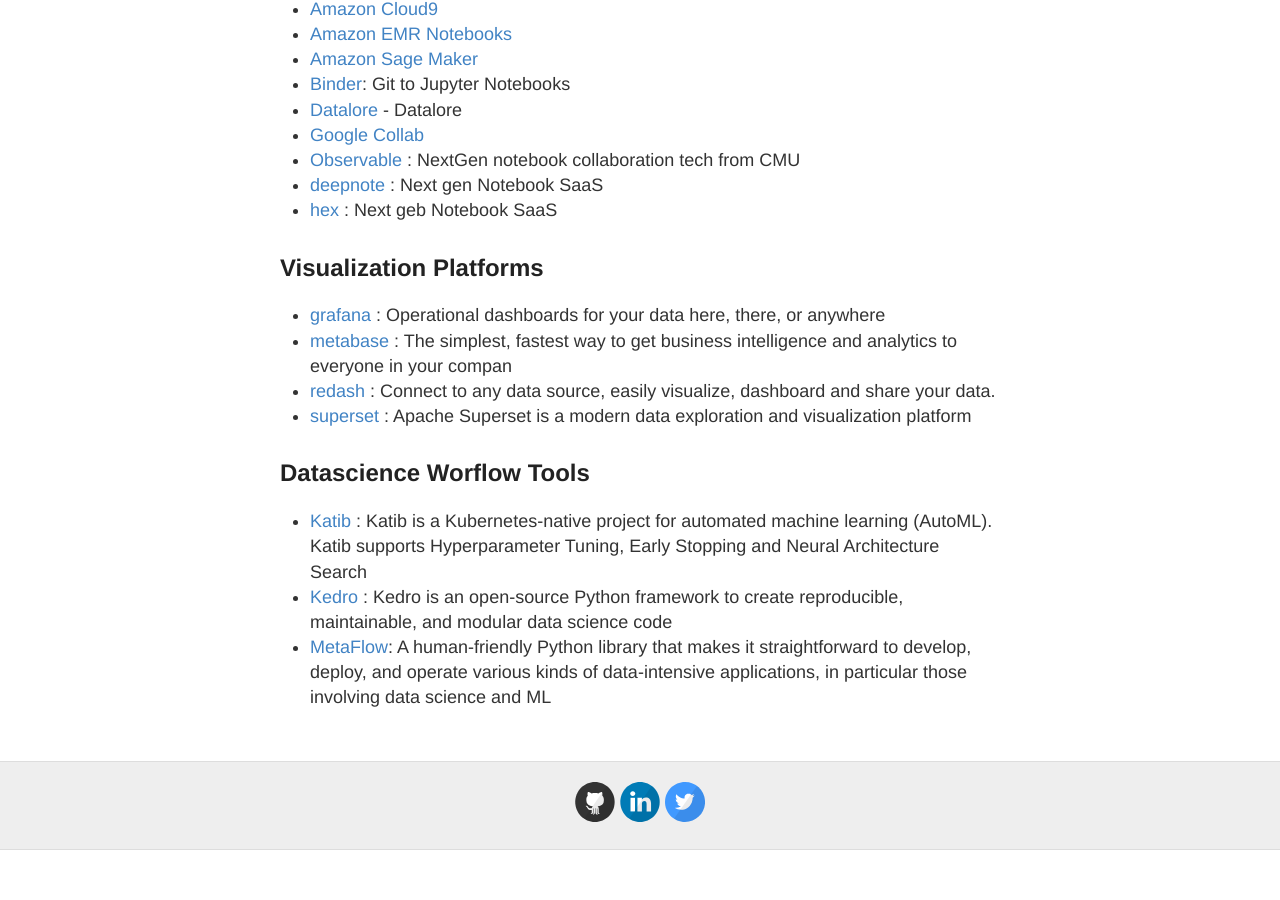
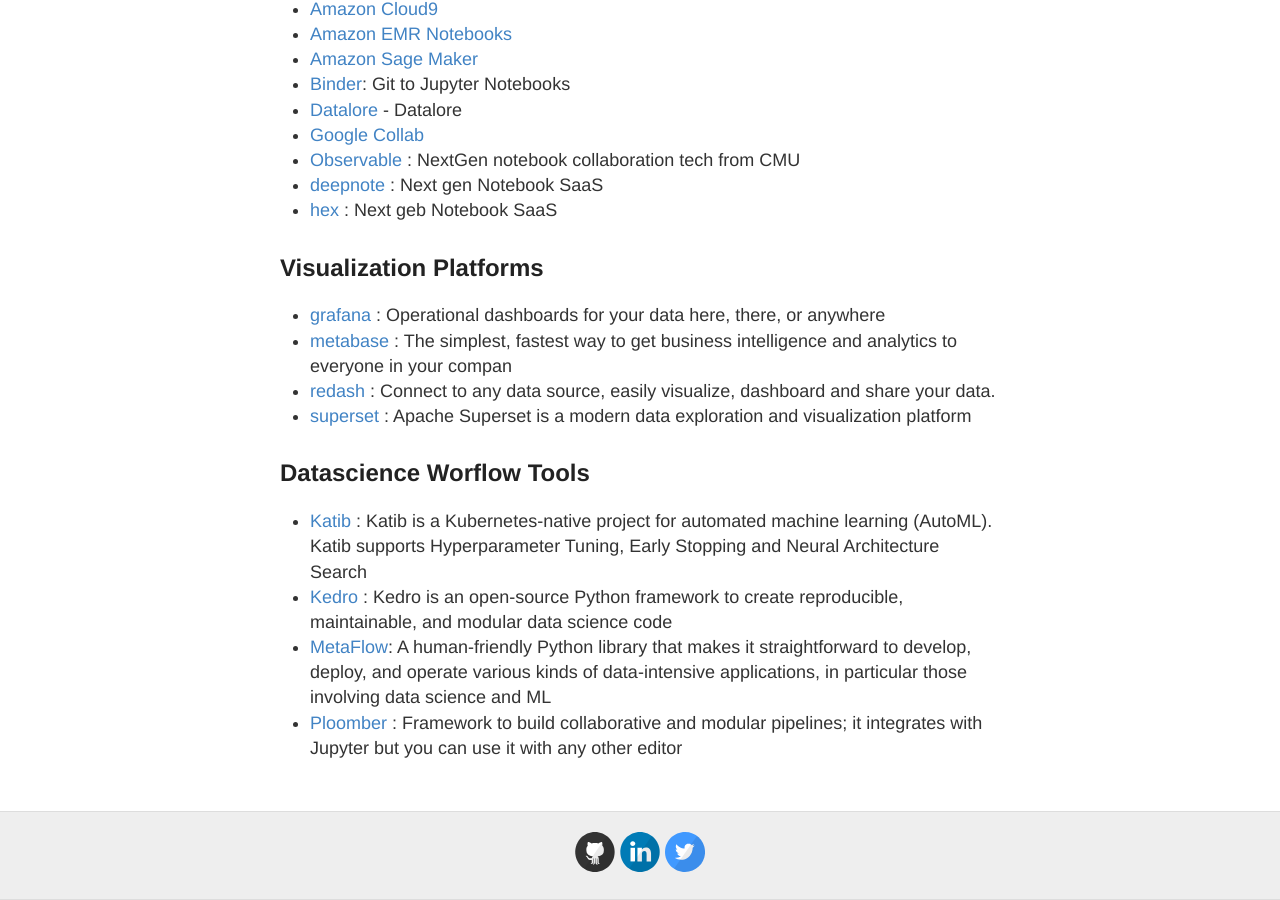
Before and after one commit to stevehenderson/stevehenderson.github.io, a Jekyll site: the page built from datascience.md, in a window 1280 px wide and 900 px high, scrolled down 815 px. Built offline with Jekyll 4.4.1, drawn with Linux system fonts in a browser that asks for light colours; before the commit the page ends 1665 px from its top, so only the background shows below that.

Commit message:
Update datascience.md

```diff
--- a/datascience.md
+++ b/datascience.md
@@ -43,3 +43,4 @@
    * [Katib](https://github.com/kubeflow/katib) : Katib is a Kubernetes-native project for automated machine learning (AutoML). Katib supports Hyperparameter Tuning, Early Stopping and Neural Architecture Search
    * [Kedro](https://github.com/kedro-org/kedro) : Kedro is an open-source Python framework to create reproducible, maintainable, and modular data science code
    * [MetaFlow](https://metaflow.org/):  A human-friendly Python library that makes it straightforward to develop, deploy, and operate various kinds of data-intensive applications, in particular those involving data science and ML
+   * [Ploomber](https://github.com/ploomber/ploomber) : Framework to build collaborative and modular pipelines; it integrates with Jupyter but you can use it with any other editor
```
